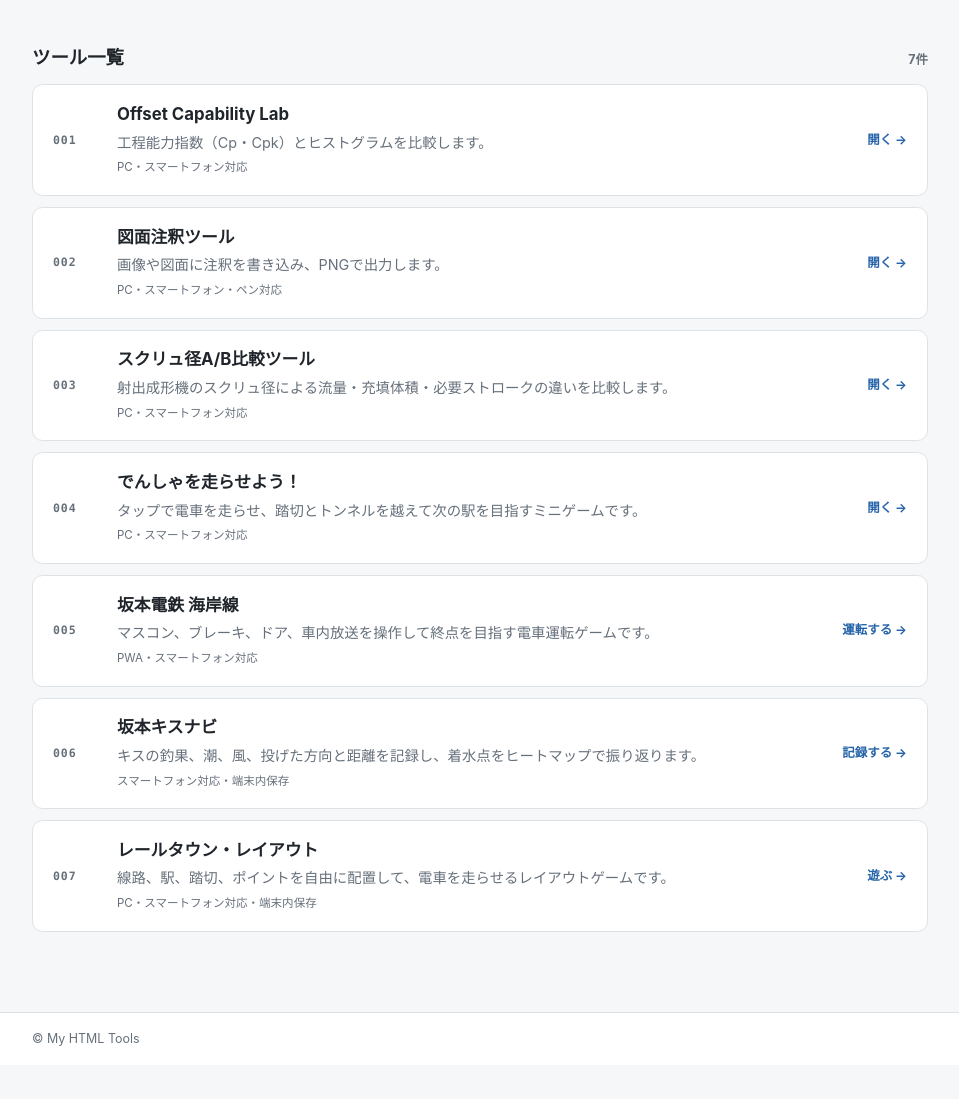
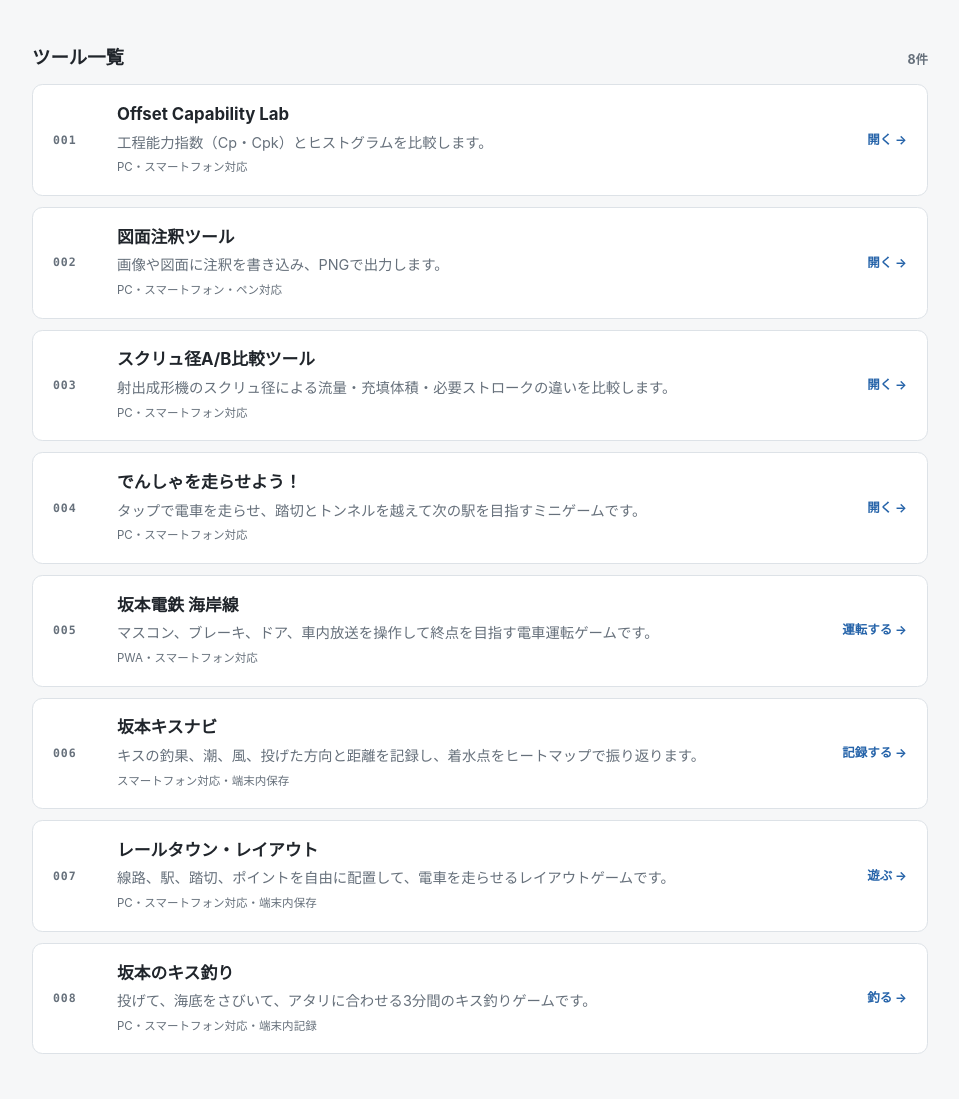
Before and after one commit to okumurap/my-html-tools, a plain HTML site: page index.html in a window 1280 px wide. Shown: the part 201-1300 px from the top of the page, without its empty margins (160-1119 px from the left). Before the commit the page ends 1266 px from the top, so only its background shows below. Drawn offline with Linux system fonts and the light colour scheme.

Commit message:
Add kiss fishing game to home page

```diff
--- a/index.html
+++ b/index.html
@@ -26,7 +26,7 @@
       <div class="container">
         <div class="section-heading">
           <h2 id="tools-title">ツール一覧</h2>
-          <span class="tool-count" aria-label="公開中のツール数 7">7件</span>
+          <span class="tool-count" aria-label="公開中のツール数 8">8件</span>
         </div>
 
         <ol class="tool-grid">
@@ -37,6 +37,7 @@
           <li><a class="tool-card" href="./tools/sakamoto-railway/"><span class="tool-number">005</span><span class="tool-card__content"><span class="tool-card__title">坂本電鉄 海岸線</span><span class="tool-card__description">マスコン、ブレーキ、ドア、車内放送を操作して終点を目指す電車運転ゲームです。</span><span class="tool-card__meta">PWA・スマートフォン対応</span></span><span class="tool-card__arrow" aria-hidden="true">運転する →</span></a></li>
           <li><a class="tool-card" href="./tools/sakamoto-kiss-navi/"><span class="tool-number">006</span><span class="tool-card__content"><span class="tool-card__title">坂本キスナビ</span><span class="tool-card__description">キスの釣果、潮、風、投げた方向と距離を記録し、着水点をヒートマップで振り返ります。</span><span class="tool-card__meta">スマートフォン対応・端末内保存</span></span><span class="tool-card__arrow" aria-hidden="true">記録する →</span></a></li>
           <li><a class="tool-card" href="./tools/plarail-layout/"><span class="tool-number">007</span><span class="tool-card__content"><span class="tool-card__title">レールタウン・レイアウト</span><span class="tool-card__description">線路、駅、踏切、ポイントを自由に配置して、電車を走らせるレイアウトゲームです。</span><span class="tool-card__meta">PC・スマートフォン対応・端末内保存</span></span><span class="tool-card__arrow" aria-hidden="true">遊ぶ →</span></a></li>
+          <li><a class="tool-card" href="./tools/sakamoto-kiss-fishing/"><span class="tool-number">008</span><span class="tool-card__content"><span class="tool-card__title">坂本のキス釣り</span><span class="tool-card__description">投げて、海底をさびいて、アタリに合わせる3分間のキス釣りゲームです。</span><span class="tool-card__meta">PC・スマートフォン対応・端末内記録</span></span><span class="tool-card__arrow" aria-hidden="true">釣る →</span></a></li>
         </ol>
       </div>
     </section>
```
